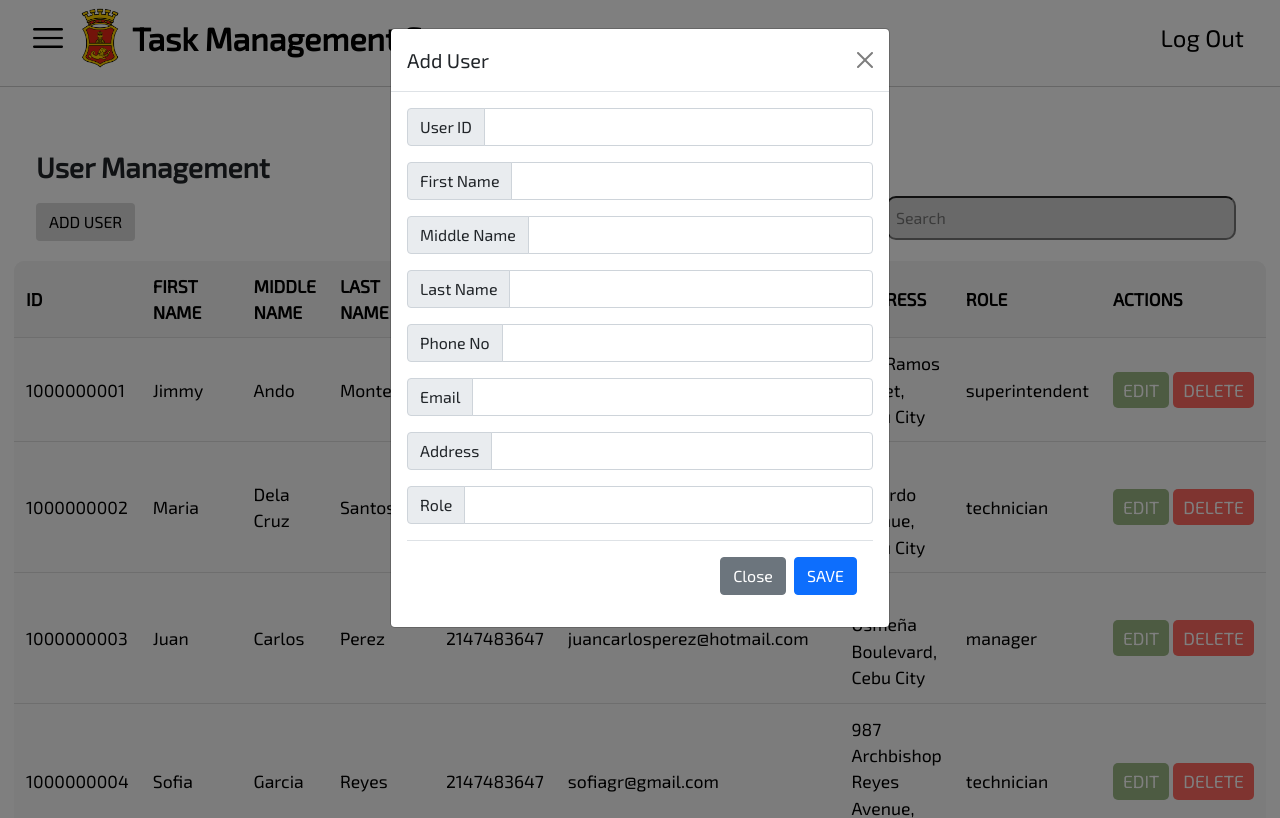
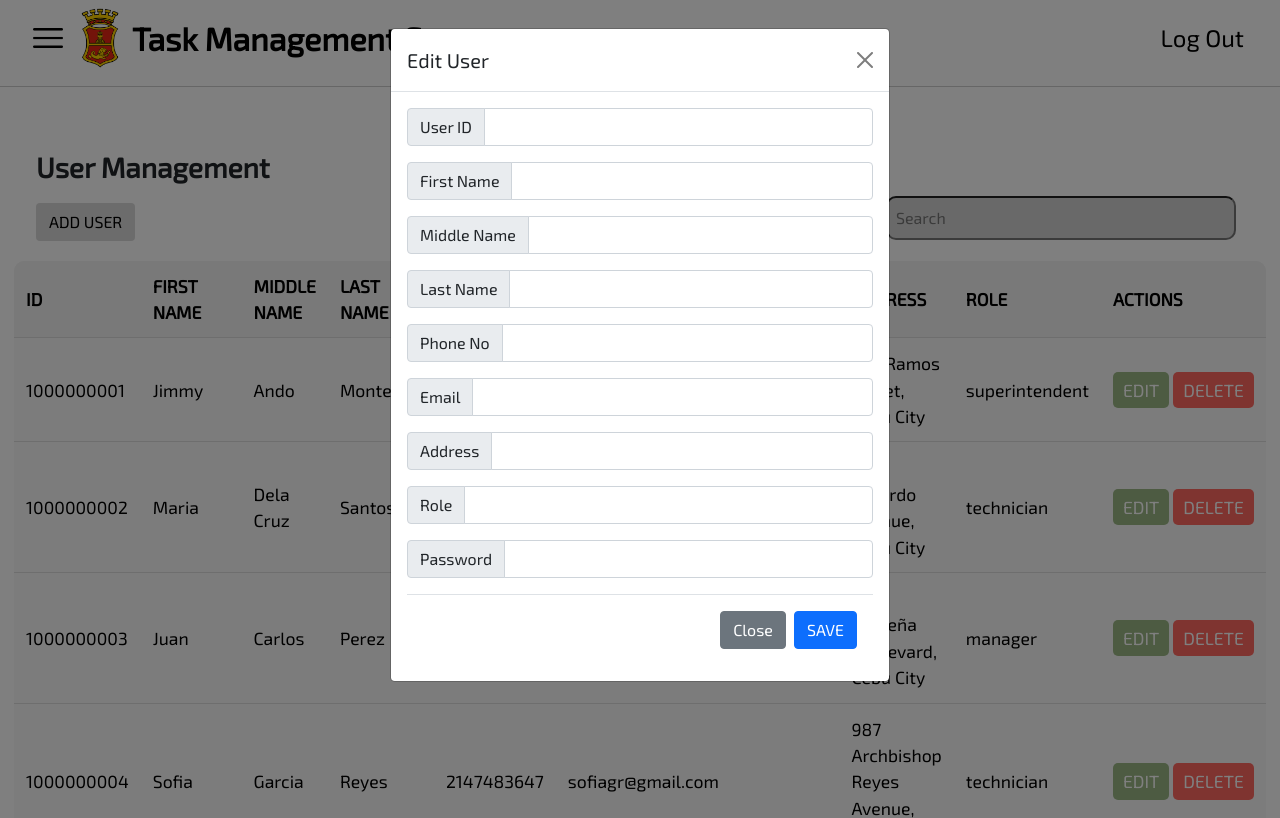
Before and after one commit to Niles-Rondez/Task-Management-and-Notification-System-for-SMG, a PHP site: page /user.php in a window 1280 px wide, after a click on "ADD USER". Shown: the top 818 px of the page. Run offline with PHP 8.4, Linux system fonts and the light colour scheme; data comes from the database, SQL or seed files in the repository; some libraries are stand-ins or nearby versions.

Commit message:
password change in edit

```diff
--- a/editUser.php
+++ b/editUser.php
@@ -10,9 +10,10 @@ if ($_SERVER["REQUEST_METHOD"] == "POST") {
     $email = $_POST['email'];
     $address = $_POST['address'];
     $role = $_POST['role'];
+    $password = $_POST['password'];
 
     $sql = "UPDATE users
-            SET firstName='$firstName', middleName='$middleName', lastName='$lastName', contact='$contact', email='$email', address='$address', role='$role'
+            SET firstName='$firstName', middleName='$middleName', lastName='$lastName', contact='$contact', email='$email', address='$address', role='$role', password='$password'
             WHERE userID='$userID'";
 
     if ($conn->query($sql) === TRUE) {
--- a/user.php
+++ b/user.php
@@ -57,7 +57,7 @@
             <div class="modal-dialog">
               <div class="modal-content">
                 <div class="modal-header">
-                  <h1 class="modal-title fs-5" id="exampleModalLabel">Add User</h1>
+                  <h1 class="modal-title fs-5" id="exampleModalLabel">Edit User</h1>
                   <button type="button" class="btn-close" data-bs-dismiss="modal" aria-label="Close"></button>
                 </div>
                 <div class="modal-body">
@@ -93,6 +93,10 @@
                     <div class="input-group mb-3">
                       <span class="input-group-text" id="inputGroup-sizing-default">Role</span>
                       <input type="text" class="form-control" name="role">
+                    </div>
+                    <div class="input-group mb-3">
+                      <span class="input-group-text" id="inputGroup-sizing-default">Password</span>
+                      <input type="text" class="form-control" name="password">
                     </div>
                     <div class="modal-footer">
                       <button type="button" class="btn btn-secondary" data-bs-dismiss="modal" name="close">Close</button>
```
